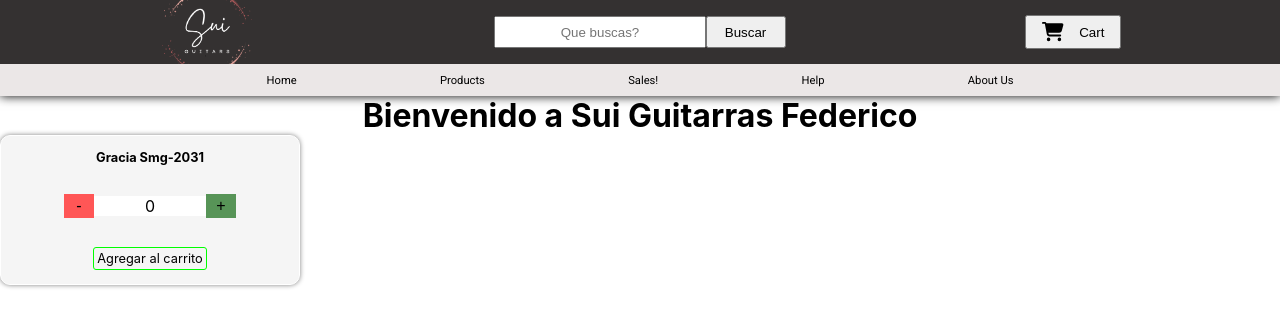
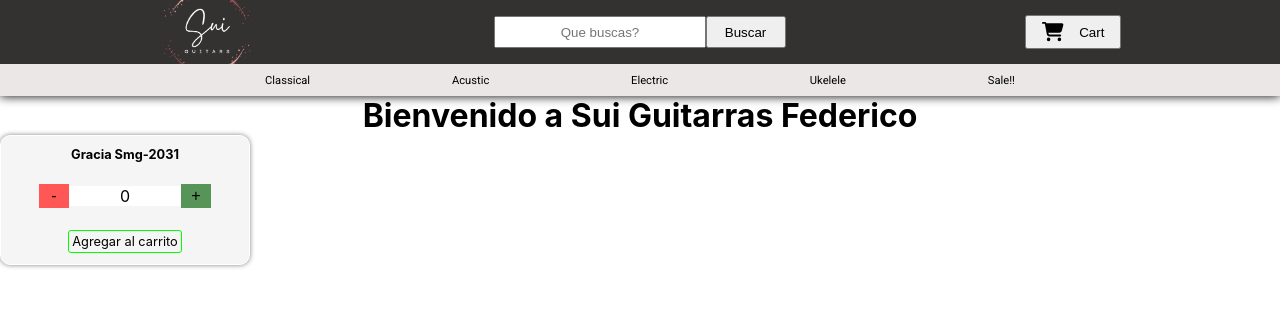
Before and after one commit to francoDani/multimarca, a React (Create React App) app: page / in a window 1280 px wide. Shown: the top 326 px of the page. Built offline with nearby package versions, Linux system fonts and the light colour scheme.

Commit message:
adding count function with hooks

```diff
--- a/src/components/NavBar/navbar.jsx
+++ b/src/components/NavBar/navbar.jsx
@@ -52,11 +52,11 @@ const Navbar = () => {
       </Search>
       <UlContainer>
         <UlNavigation>
-          <ul>Home</ul>
-          <ul>Products</ul>
-          <ul>Sales!</ul>
-          <ul>Help</ul>
-          <ul>About Us</ul>
+          <ul>Classical</ul>
+          <ul>Acustic</ul>
+          <ul>Electric</ul>
+          <ul>Ukelele</ul>
+          <ul>Sale!!</ul>
         </UlNavigation>
       </UlContainer>
     </Nav>
--- a/src/components/itemCount/counterFunction.js
+++ /dev/null
@@ -1,19 +0,0 @@
-export let showCount = 0;
-
-export const counterFunction = (e) => {
-  let stock = 5;
-  let counter = +document.querySelector("#counterValue").innerHTML;
-  if (e.target.value === "add") {
-    if (counter < stock) {
-      counter = counter + 1;
-      showCount = counter;
-      document.querySelector("#counterValue").innerHTML = counter;
-    }
-  } else {
-    if (counter !== 0) {
-      counter = counter - 1;
-      showCount = counter;
-      document.querySelector("#counterValue").innerHTML = counter;
-    }
-  }
-};
--- a/src/components/itemCount/itemCount.jsx
+++ b/src/components/itemCount/itemCount.jsx
@@ -1,11 +1,11 @@
+import { useState } from "react";
 import styled from "styled-components";
 import { AddToCartButton } from "./addToCartButton";
-import { counterFunction, showCount } from "./counterFunction";
 
 
 const ConuterContainer = styled.div`
-  width: 300px;
-  height: 150px;
+  width: 250px;
+  height: 130px;
   background-color: #f5f5f5;
   border: solid 1px white;
   box-shadow: 0 0 5px gray;
@@ -47,13 +47,23 @@ const ItemCounterAmmount = styled.p`
 `;
 
 export const ItemCount = () => {
+    const [count, setCount] = useState(0);
+    const [stock, setStock] = useState(10);
   return (
     <ConuterContainer>
       <ItemTittle>Gracia Smg-2031</ItemTittle>
       <ItemCounterSection>
-        <ItemCounterButton onClick={counterFunction} value='subtract'>-</ItemCounterButton>
-        <ItemCounterAmmount id="counterValue">{showCount}</ItemCounterAmmount>
-        <ItemCounterButton plus="true" onClick={counterFunction} value='add'>+</ItemCounterButton>
+        <ItemCounterButton onClick={() => {
+            if (count > 0) {
+                setCount(count - 1);
+            }
+        }} value='subtract'>-</ItemCounterButton>
+        <ItemCounterAmmount id="counterValue">{count}</ItemCounterAmmount>
+        <ItemCounterButton plus="true" onClick={() => {
+            if (count < stock) {
+                setCount(count + 1);
+            }
+        }} value='add'>+</ItemCounterButton>
       </ItemCounterSection>
       <AddToCartButton>
         Agregar al carrito
```
